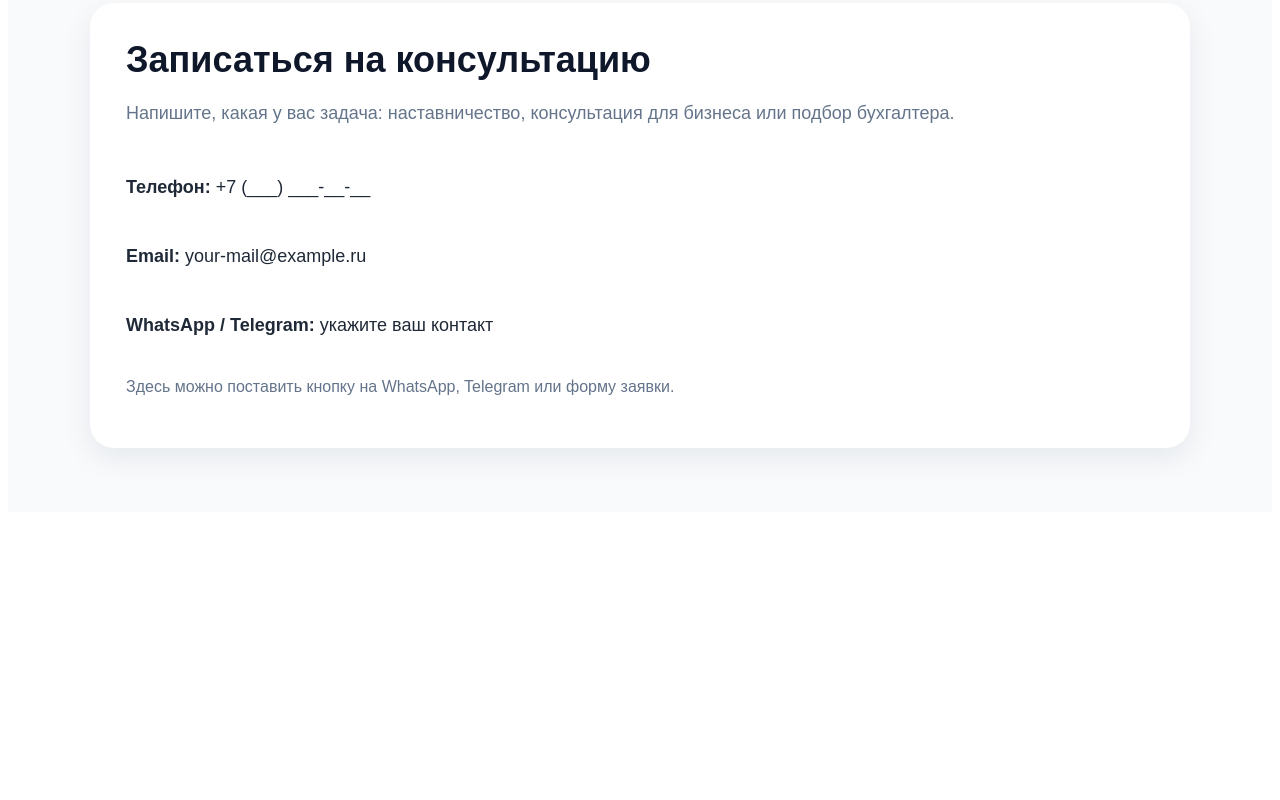
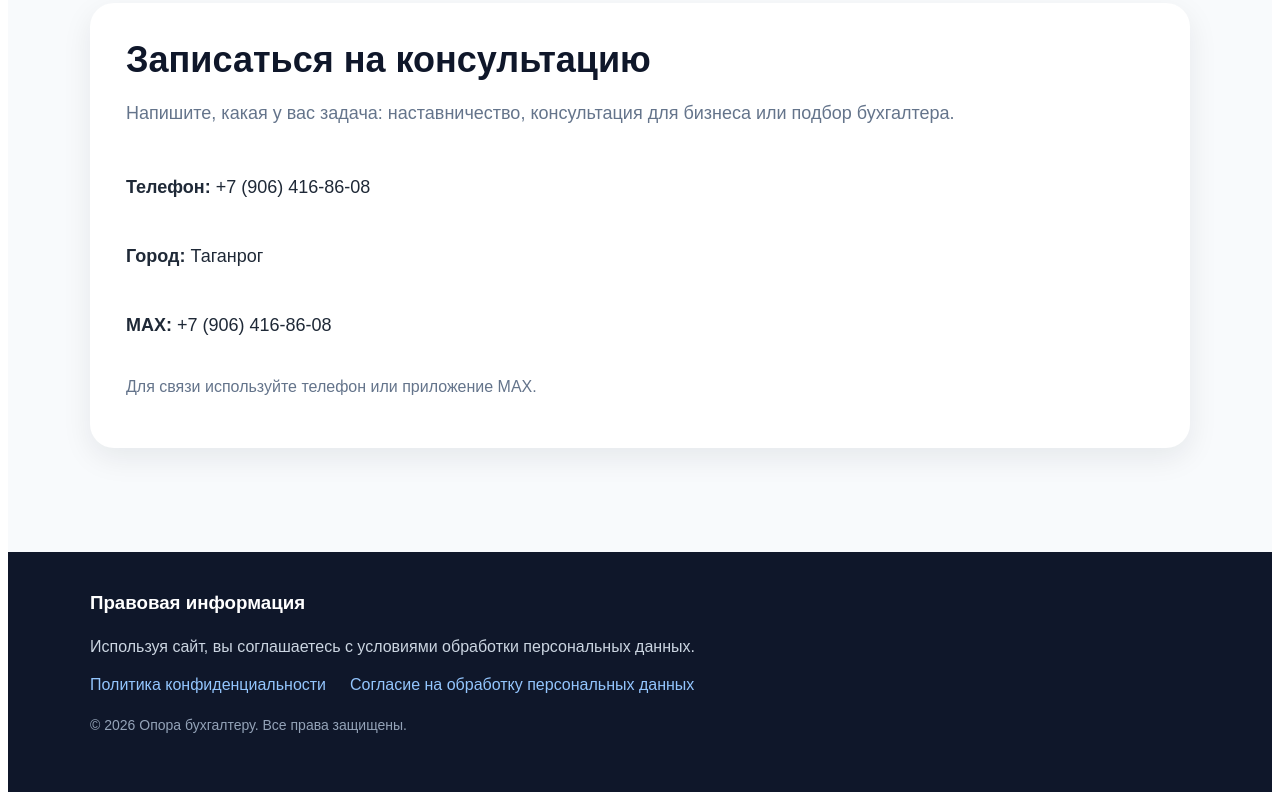
Before and after one commit to lyudmila983/opora-buh-site, a Next.js app: page / in a window 1280 px wide. Shown: the part 2390-3190 px from the top of the page. Before the commit the page ends 2910 px from the top, so only its background shows below. Built offline with nearby package versions, Linux system fonts and the light colour scheme.

Commit message:
Update page.js

```diff
--- a/app/page.js
+++ b/app/page.js
@@ -61,15 +61,31 @@ export default function Home() {
           <h2 style={h2}>Записаться на консультацию</h2>
           <p style={lead}>Напишите, какая у вас задача: наставничество, консультация для бизнеса или подбор бухгалтера.</p>
           <div style={{ marginTop: '24px', display: 'grid', gap: '12px', fontSize: '18px' }}>
-            <p><strong>Телефон:</strong> +7 (___) ___-__-__</p>
-            <p><strong>Email:</strong> your-mail@example.ru</p>
-            <p><strong>WhatsApp / Telegram:</strong> укажите ваш контакт</p>
+            <p><strong>Телефон:</strong> +7 (906) 416-86-08</p>
+            <p><strong>Город:</strong> Таганрог</p>
+            <p><strong>MAX:</strong> +7 (906) 416-86-08</p>
           </div>
           <p style={{ marginTop: '24px', color: '#64748b' }}>
-            Здесь можно поставить кнопку на WhatsApp, Telegram или форму заявки.
+            Для связи используйте телефон или приложение MAX.
           </p>
         </div>
       </section>
+
+      <footer style={{ background: '#0f172a', color: '#cbd5e1', marginTop: '40px' }}>
+        <div style={{ maxWidth: '1100px', margin: '0 auto', padding: '40px 24px' }}>
+          <h3 style={{ color: 'white', marginTop: 0 }}>Правовая информация</h3>
+          <p style={{ ...p, color: '#cbd5e1' }}>
+            Используя сайт, вы соглашаетесь с условиями обработки персональных данных.
+          </p>
+          <div style={{ display: 'flex', gap: '24px', flexWrap: 'wrap', marginTop: '12px' }}>
+            <a href="#" style={{ color: '#93c5fd', textDecoration: 'none' }}>Политика конфиденциальности</a>
+            <a href="#" style={{ color: '#93c5fd', textDecoration: 'none' }}>Согласие на обработку персональных данных</a>
+          </div>
+          <p style={{ ...p, color: '#94a3b8', marginTop: '20px', fontSize: '14px' }}>
+            © {new Date().getFullYear()} Опора бухгалтеру. Все права защищены.
+          </p>
+        </div>
+      </footer>
     </main>
   );
 }
```
